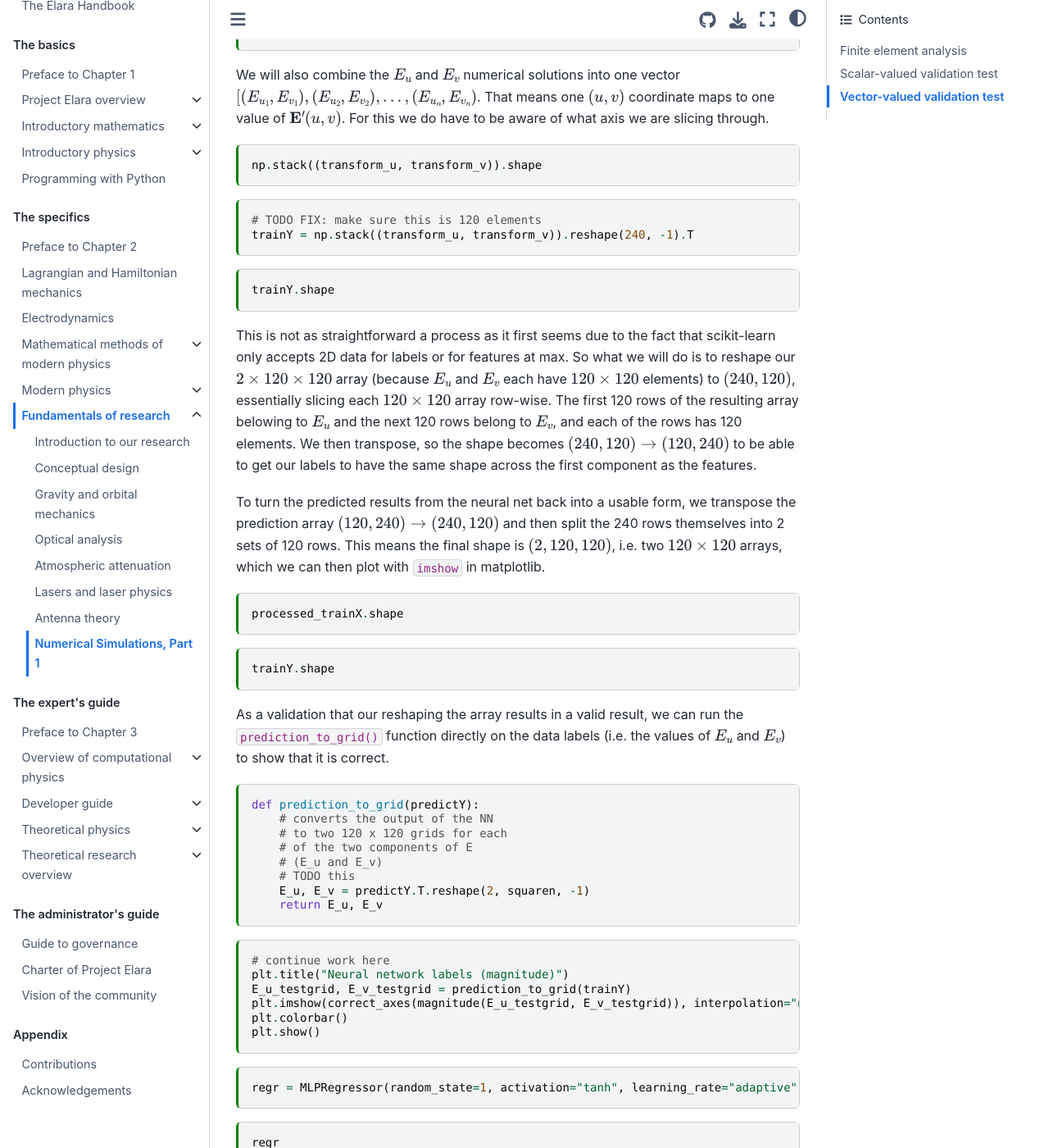
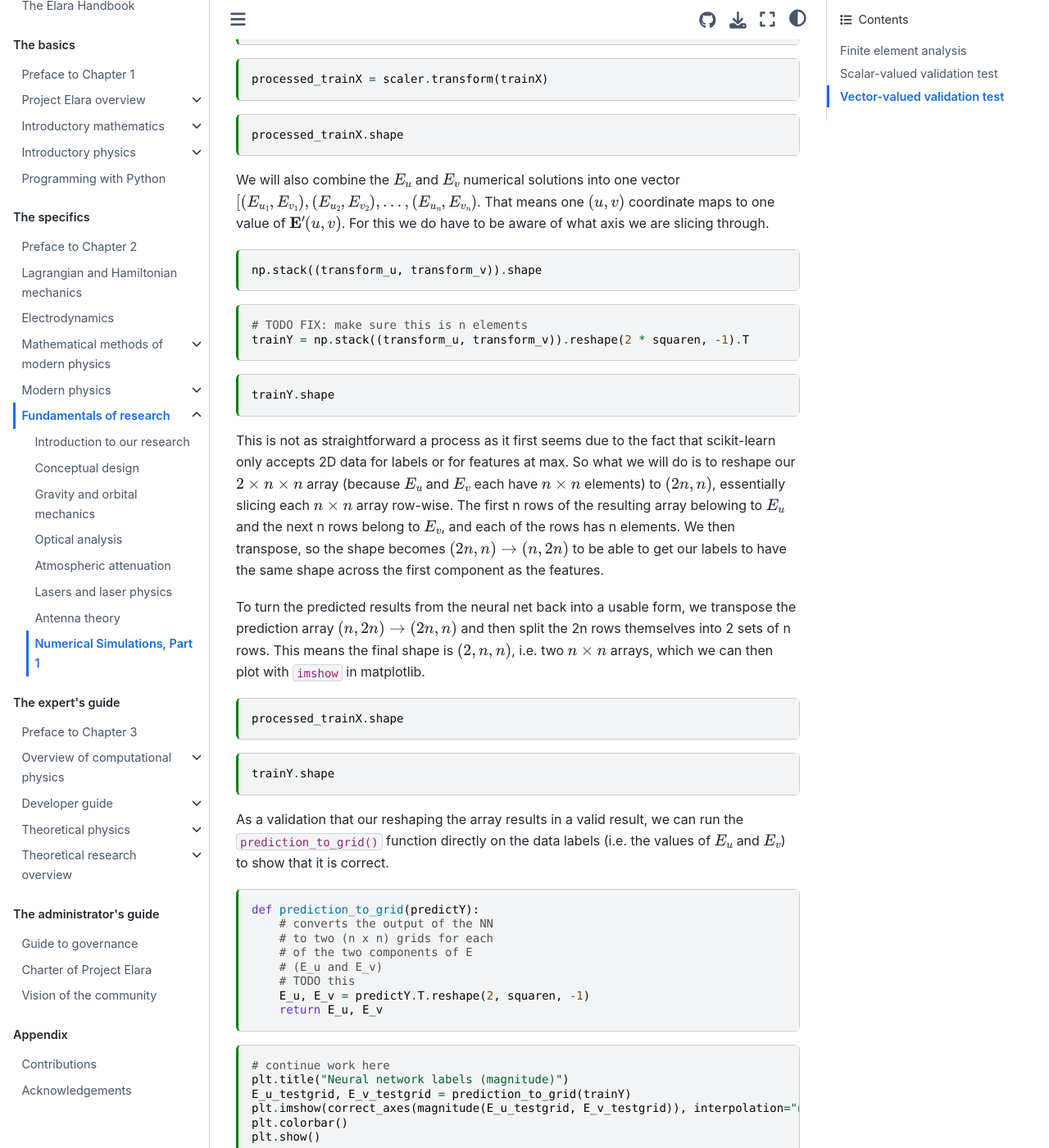
Before and after one commit to elaraproject/elara-handbook, a Jupyter Book: the page built from book/specifics/research-guide/numerical-simulations-1.md, in a window 1280 px wide and 1400 px high, scrolled down 17900 px. Shown: the whole window at 82% size. Built offline with Jupyter Book 1.0.4 settings and Sphinx 7.4.7 and the Sphinx Book theme 1.1.4, drawn with Linux system fonts in a browser that asks for light colours; some of the changed text lies outside the part shown.

````diff
--- a/book/specifics/research-guide/numerical-simulations-1.md
+++ b/book/specifics/research-guide/numerical-simulations-1.md
@@ -42,7 +42,9 @@ plt.rcParams["mathtext.fontset"] = "stix" # use STIX fonts (install from https:/
 
 ## Finite element analysis
 
-FENiCs code here.
+```{warning}
+**This section is not yet complete.** FENiCs code will be added here to demonstrate the finite element simulations at some point.
+```
 
 ## Scalar-valued validation test
 
@@ -59,7 +61,9 @@ This is the exact same as the finite element formulation which we will keep for
 
 ```{code-cell} ipython3
 k = 3.0
-squaren = 120
+# this has to be set to a low number or else the generated mesh
+# might take up too much memory and crashing Python
+squaren = 30
 shape = (squaren, squaren)
 
 x = np.linspace(0, 1, squaren)
@@ -675,7 +679,7 @@ $$
 # have to flatten arrays to make this work
 def interpolation_func(X, a=1, b=1, c=1, d=1, g=1, h=1, m=1, n=1, r=1):
     u_raw, v_raw = X
-    squaren = 120 # change based on the value of squaren globally
+    squaren = n # change based on the value of squaren globally
     x = u_raw
     y = v_raw
     out = a*x**3 + b*y**3 + c*x**2*y**2 + d*x**2 + g*y**2 + h*x*y + m*x + n*x + r
@@ -913,17 +917,17 @@ np.stack((transform_u, transform_v)).shape
 ```
 
 ```{code-cell} ipython3
-# TODO FIX: make sure this is 120 elements
-trainY = np.stack((transform_u, transform_v)).reshape(240, -1).T
+# TODO FIX: make sure this is n elements
+trainY = np.stack((transform_u, transform_v)).reshape(2 * squaren, -1).T
 ```
 
 ```{code-cell} ipython3
 trainY.shape
 ```
 
-This is not as straightforward a process as it first seems due to the fact that scikit-learn only accepts 2D data for labels or for features at max. So what we will do is to reshape our $2 \times 120 \times 120$ array (because $E_u$ and $E_v$ each have $120 \times 120$ elements) to $(240, 120)$, essentially slicing each $120 \times 120$ array row-wise. The first 120 rows of the resulting array belowing to $E_u$ and the next 120 rows belong to $E_v$, and each of the rows has 120 elements. We then transpose, so the shape becomes $(240, 120) \to (120, 240)$ to be able to get our labels to have the same shape across the first component as the features.
+This is not as straightforward a process as it first seems due to the fact that scikit-learn only accepts 2D data for labels or for features at max. So what we will do is to reshape our $2 \times n \times n$ array (because $E_u$ and $E_v$ each have $n \times n$ elements) to $(2n, n)$, essentially slicing each $n \times n$ array row-wise. The first n rows of the resulting array belowing to $E_u$ and the next n rows belong to $E_v$, and each of the rows has n elements. We then transpose, so the shape becomes $(2n, n) \to (n, 2n)$ to be able to get our labels to have the same shape across the first component as the features.
 
-To turn the predicted results from the neural net back into a usable form, we transpose the prediction array $(120, 240) \to (240, 120)$ and then split the 240 rows themselves into 2 sets of 120 rows. This means the final shape is $(2, 120, 120)$, i.e. two $120 \times 120$ arrays, which we can then plot with `imshow` in matplotlib.
+To turn the predicted results from the neural net back into a usable form, we transpose the prediction array $(n, 2n) \to (2n, n)$ and then split the 2n rows themselves into 2 sets of n rows. This means the final shape is $(2, n, n)$, i.e. two $n \times n$ arrays, which we can then plot with `imshow` in matplotlib.
 
 ```{code-cell} ipython3
 processed_trainX.shape
@@ -938,7 +942,7 @@ As a validation that our reshaping the array results in a valid result, we can r
 ```{code-cell} ipython3
 def prediction_to_grid(predictY):
     # converts the output of the NN
-    # to two 120 x 120 grids for each
+    # to two (n x n) grids for each
     # of the two components of E
     # (E_u and E_v)
     # TODO this
@@ -978,7 +982,7 @@ plt.colorbar()
 plt.show()
 ```
 
-And upon inspection we can immediately see why. If we take a look at our raw labels we see a bunch of discontinuities at the border where the two $120 \times 120$ arrays meet:
+And upon inspection we can immediately see why. If we take a look at our raw labels we see a bunch of discontinuities at the border where the two $n \times n$ arrays meet:
 
 ```{code-cell} ipython3
 plt.title("Raw labels")
@@ -988,7 +992,7 @@ plt.show()
 
 This is absolutely not what we want. So instead, just as with the interpolation method it might be a much better idea to train _two_ separate neural networks, one for $E_u$ and one for $E_v$, so that the solutions are smooth and continuous which are much easier for neural networks to work with.
 
-In addition, we want to directly map from a vector of $[(u_1, v_1), (u_2, v_2), (u_3, v_3), \dots (u_n, v_n)]$ of shape $(120, 2)$, to an output of shape $(120, 120)$ for each of the neural networks. It may be the case that mapping from the meshgrid versions of $(u, v)$ leads to the banding behavior.
+In addition, we want to directly map from a vector of $[(u_1, v_1), (u_2, v_2), (u_3, v_3), \dots (u_n, v_n)]$ of shape $(n, 2)$, to an output of shape $(n, n)$ for each of the neural networks. It may be the case that mapping from the meshgrid versions of $(u, v)$ leads to the banding behavior.
 
 ```{code-cell} ipython3
 class NNInterpolation:
````
Also changed, not shown: requirements.txt (+11 -10 lines), 1 other file.
